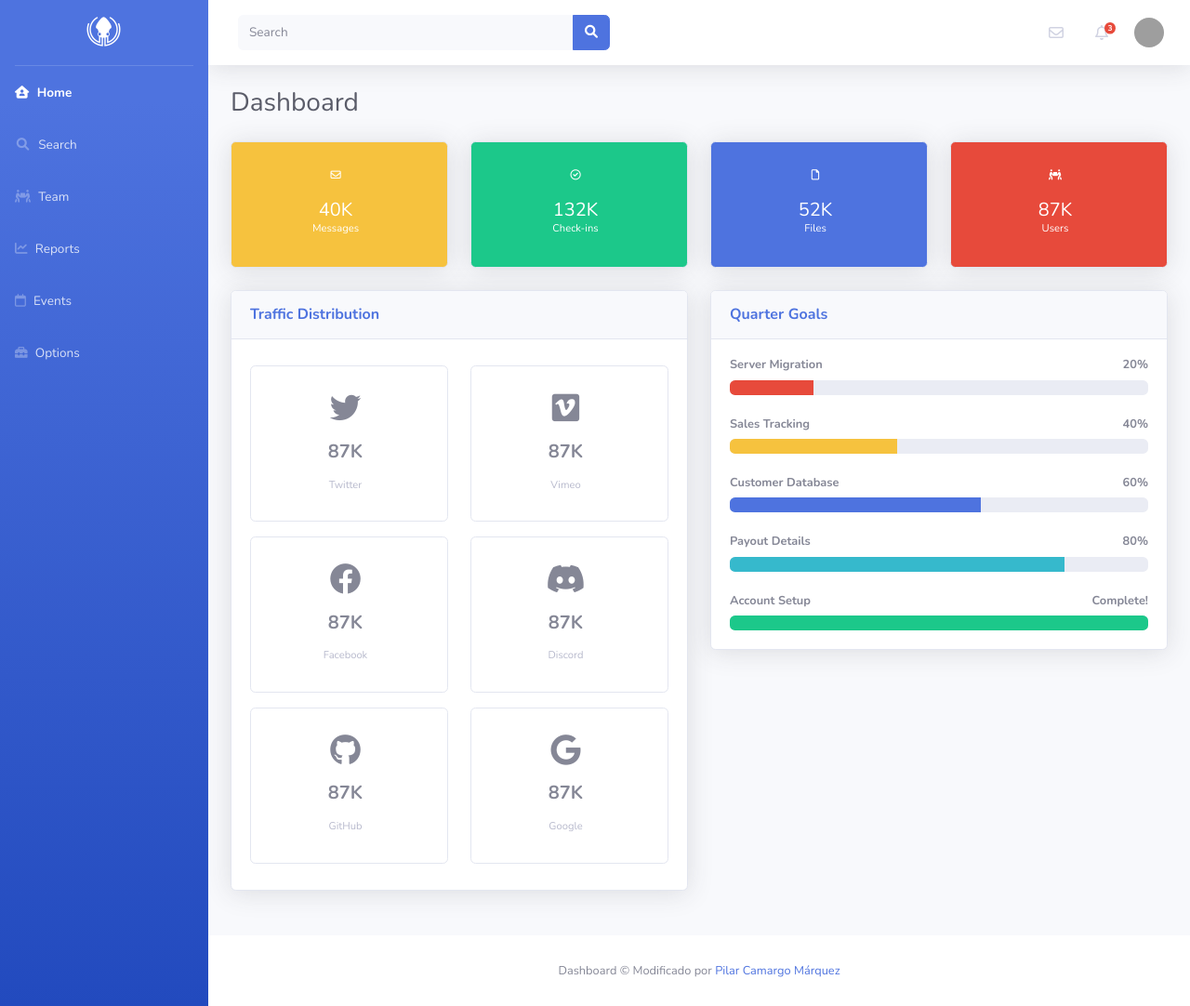
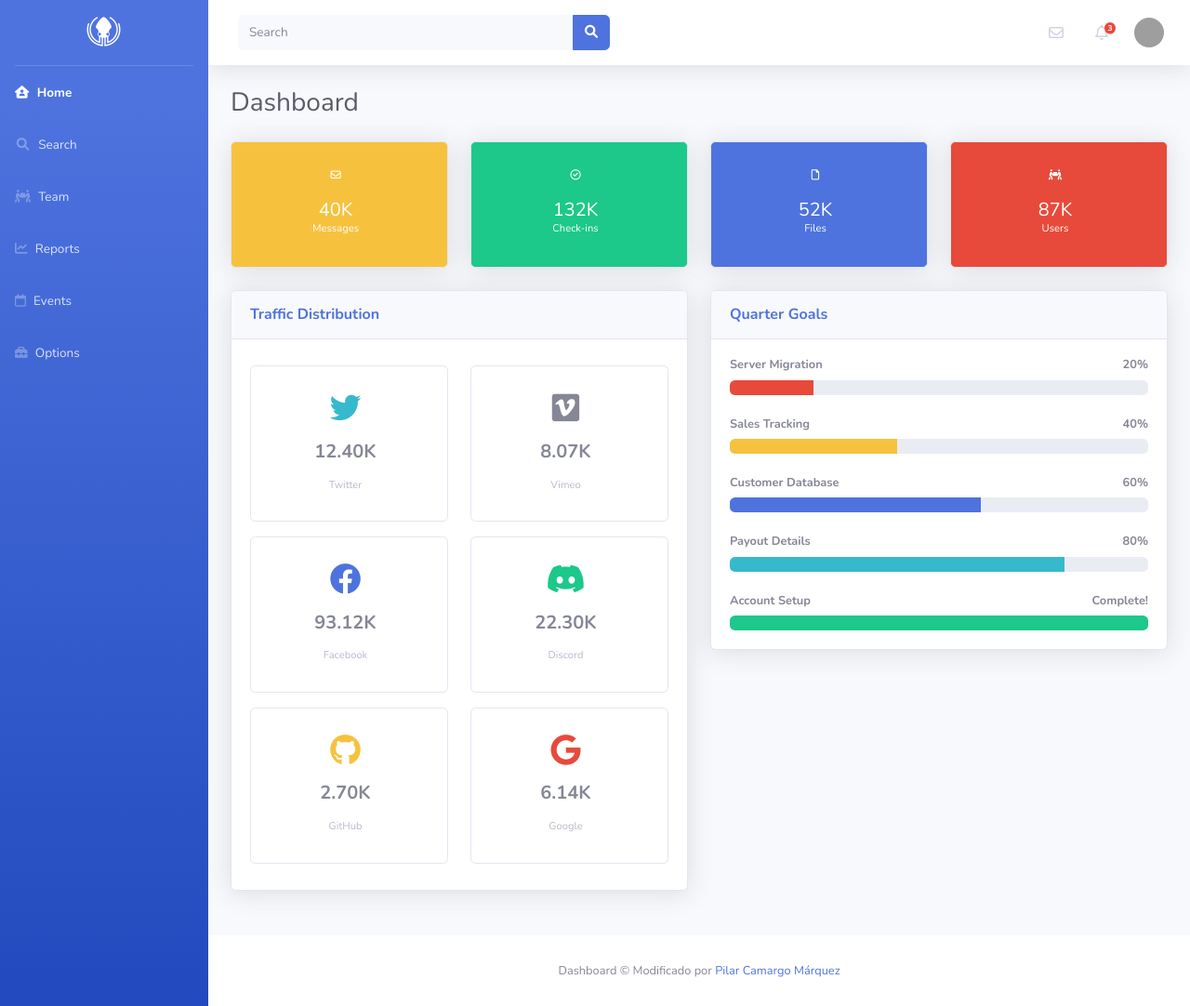
Before and after one commit to justoneye/PruebaDisenoWeb-Dashboard, a plain HTML site: page index.html in a window 1280 px wide. Shown: the whole page at 93% size. Drawn offline with nearby package versions, Linux system fonts and the light colour scheme; grey boxes are pictures that could not be loaded.

Commit message:
Colores y cifras para iconos modificados

```diff
--- a/index.html
+++ b/index.html
@@ -273,10 +273,10 @@
                                                     <div class="row no-gutters align-items-center">
                                                         <div class="col mr-2">
                                                             <div class="align-items-center text-center text-xs mb-1">
-                                                                <i class="fa-brands fa-twitter fa-3x"></i>
+                                                                <i class="fa-brands fa-twitter fa-3x text-info"></i>
                                                                 <br/>
                                                                 <br/>
-                                                                <div class="h5 mb-0 text-black-500 font-weight-bold">87K</div>
+                                                                <div class="h5 mb-0 text-black-500 font-weight-bold">12.40K</div>
                                                                 <br/>
                                                                 <div class="h5 mb-0 text-xs text-gray-500">Twitter</div>
                                                             </div>
@@ -292,10 +292,10 @@
                                                     <div class="row no-gutters align-items-center">
                                                         <div class="col mr-2">
                                                             <div class="align-items-center text-center text-xs mb-1">
-                                                                <i class="fa-brands fa-vimeo fa-3x"></i>
+                                                                <i class="fa-brands fa-vimeo fa-3x text-black-500"></i>
                                                                 <br/>
                                                                 <br/>
-                                                                <div class="h5 mb-0 text-dark-500 font-weight-bold">87K</div>
+                                                                <div class="h5 mb-0 text-dark-500 font-weight-bold">8.07K</div>
                                                                 <br/>
                                                                 <div class="h5 mb-0 text-xs text-gray-500">Vimeo</div>
                                                             </div>
@@ -311,10 +311,10 @@
                                                     <div class="row no-gutters align-items-center">
                                                         <div class="col mr-2">
                                                             <div class="align-items-center text-center text-xs mb-1">
-                                                                <i class="fa-brands fa-facebook fa-3x"></i>
+                                                                <i class="fa-brands fa-facebook fa-3x text-primary"></i>
                                                                 <br/>
                                                                 <br/>
-                                                                <div class="h5 mb-0 text-dark-500 font-weight-bold">87K</div>
+                                                                <div class="h5 mb-0 text-dark-500 font-weight-bold">93.12K</div>
                                                                 <br/>
                                                                 <div class="h5 mb-0 text-xs text-gray-500">Facebook</div>
                                                             </div>
@@ -330,10 +330,10 @@
                                                     <div class="row no-gutters align-items-center">
                                                         <div class="col mr-2">
                                                             <div class="align-items-center text-center text-xs mb-1">
-                                                                <i class="fa-brands fa-discord fa-3x"></i>
+                                                                <i class="fa-brands fa-discord fa-3x text-success"></i>
                                                                 <br/>
                                                                 <br/>
-                                                                <div class="h5 mb-0 text-dark-500 font-weight-bold">87K</div>
+                                                                <div class="h5 mb-0 text-dark-500 font-weight-bold">22.30K</div>
                                                                 <br/>
                                                                 <div class="h5 mb-0 text-xs text-gray-500">Discord</div>
                                                             </div>
@@ -349,10 +349,10 @@
                                                     <div class="row no-gutters align-items-center">
                                                         <div class="col mr-2">
                                                             <div class="align-items-center text-center text-xs mb-1">
-                                                                <i class="fa-brands fa-github fa-3x"></i>
+                                                                <i class="fa-brands fa-github fa-3x text-warning"></i>
                                                                 <br/>
                                                                 <br/>
-                                                                <div class="h5 mb-0 text-dark-500 font-weight-bold">87K</div>
+                                                                <div class="h5 mb-0 text-dark-500 font-weight-bold">2.70K</div>
                                                                 <br/>
                                                                 <div class="h5 mb-0 text-xs text-gray-500">GitHub</div>
                                                             </div>
@@ -368,10 +368,10 @@
                                                     <div class="row no-gutters align-items-center">
                                                         <div class="col mr-2">
                                                             <div class="align-items-center text-center text-xs mb-1">
-                                                                <i class="fa-brands fa-google fa-3x"></i>
+                                                                <i class="fa-brands fa-google fa-3x text-danger"></i>
                                                                 <br/>
                                                                 <br/>
-                                                                <div class="h5 mb-0 text-dark-500 font-weight-bold">87K</div>
+                                                                <div class="h5 mb-0 text-dark-500 font-weight-bold">6.14K</div>
                                                                 <br/>
                                                                 <div class="h5 mb-0 text-xs text-gray-500">Google</div>
                                                             </div>
```
